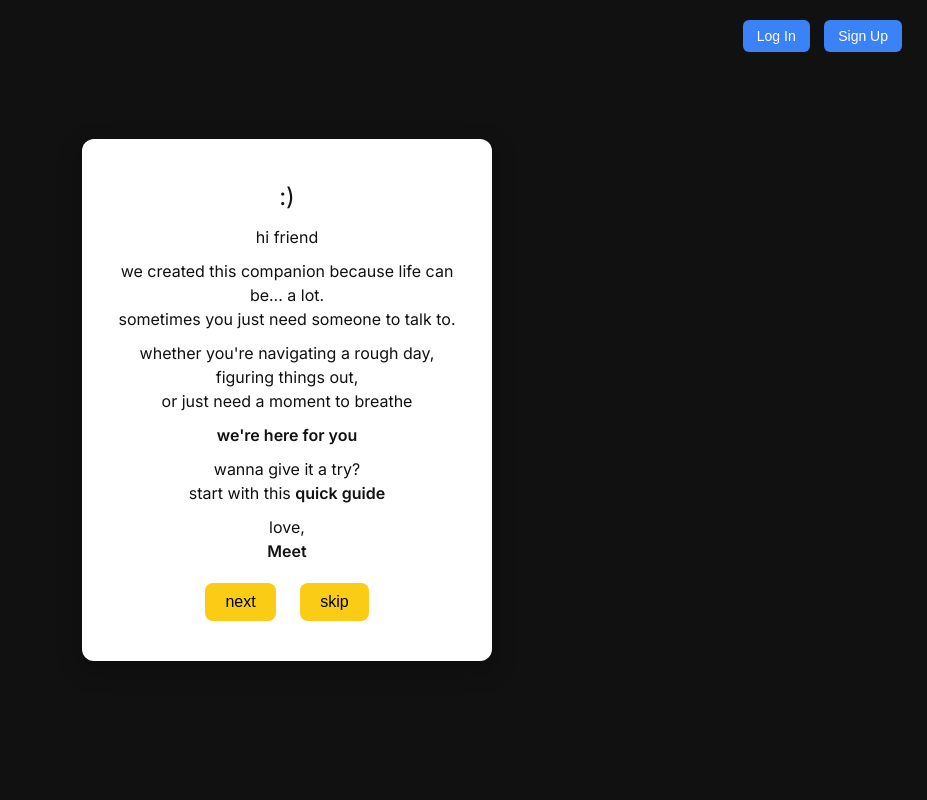
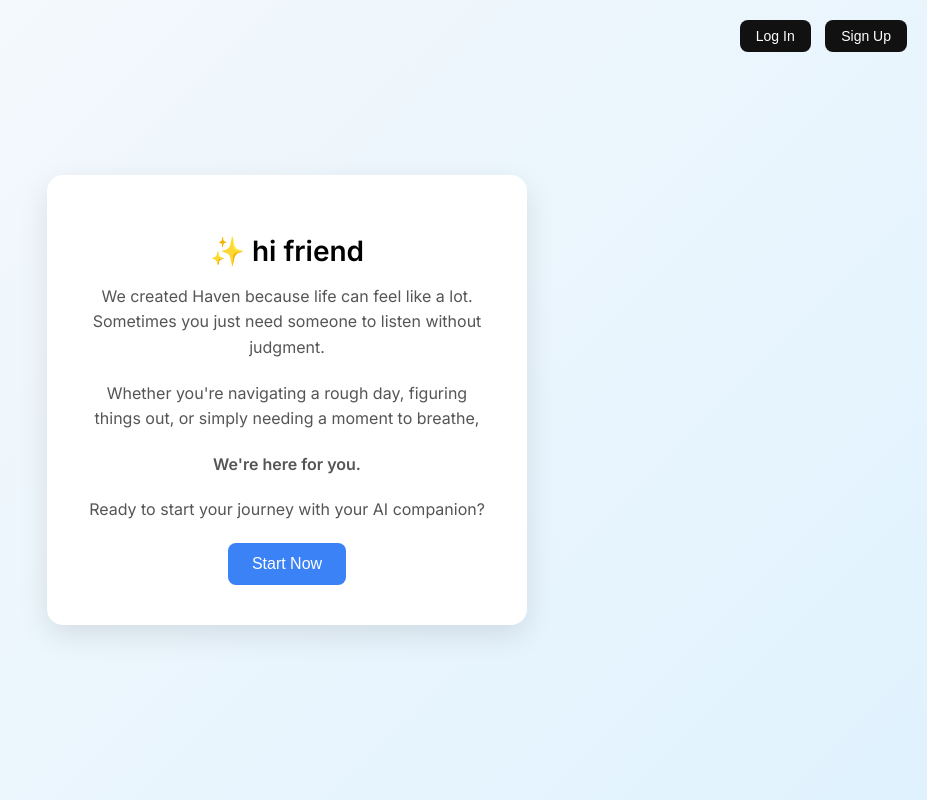
Before and after one commit to Fxmeet02/ai-therapist-frontend, a plain HTML site: page index.html in a window 1280 px wide. Shown: the whole page, without its empty margins (353-1280 px from the left). Drawn offline with Linux system fonts and the light colour scheme.

Commit message:
Update index.html

```diff
--- a/index.html
+++ b/index.html
@@ -3,83 +3,89 @@
 <head>
 <meta charset="UTF-8" />
 <meta name="viewport" content="width=device-width, initial-scale=1.0" />
-<title>Welcome Friend | Meet's AI Therapist Companion</title>
+<title>Meet's Haven AI Therapist Companion</title>
 <link href="https://fonts.googleapis.com/css2?family=Inter:wght@400;600&display=swap" rel="stylesheet">
 <style>
   body {
     margin: 0;
     padding: 0;
     height: 100vh;
+    background: linear-gradient(135deg, #f8fafc, #e0f2fe);
+    font-family: 'Inter', sans-serif;
     display: flex;
+    flex-direction: column;
+    align-items: center;
     justify-content: center;
-    align-items: center;
-    background: #111;
-    color: white;
-    font-family: 'Inter', sans-serif;
-    text-align: center;
   }
-  .onboarding {
-    background: #fff;
-    color: #111;
-    border-radius: 12px;
-    padding: 30px;
-    max-width: 350px;
-    box-shadow: 0 8px 24px rgba(0,0,0,0.3);
-    animation: fadeIn 0.8s ease;
-  }
-  .onboarding p {
-    margin: 10px 0;
-    line-height: 1.5;
-  }
-  .onboarding button {
-    background: #facc15;
-    border: none;
-    padding: 10px 20px;
-    border-radius: 8px;
-    font-size: 16px;
-    cursor: pointer;
-    margin: 10px;
-    transition: background 0.3s ease;
-  }
-  .onboarding button:hover {
-    background: #eab308;
-  }
-  .top-right {
+  .header {
     position: absolute;
     top: 20px;
     right: 20px;
   }
-  .top-right button {
-    background: #3b82f6;
-    color: white;
+  .header button {
+    background: #111;
+    color: #fff;
     border: none;
-    padding: 8px 14px;
-    margin: 0 5px;
-    border-radius: 6px;
+    padding: 8px 16px;
+    margin-left: 10px;
+    border-radius: 8px;
     cursor: pointer;
     font-size: 14px;
+    transition: background 0.3s ease;
   }
-  @keyframes fadeIn {
-    from { opacity: 0; transform: translateY(10px); }
+  .header button:hover {
+    background: #333;
+  }
+  .card {
+    background: #ffffff;
+    padding: 40px;
+    max-width: 400px;
+    border-radius: 16px;
+    box-shadow: 0 10px 30px rgba(0,0,0,0.1);
+    text-align: center;
+    animation: fadeInUp 0.8s ease;
+  }
+  .card h1 {
+    font-size: 28px;
+    margin-bottom: 10px;
+  }
+  .card p {
+    font-size: 16px;
+    color: #555;
+    line-height: 1.6;
+    margin-bottom: 20px;
+  }
+  .card button {
+    background: #3b82f6;
+    color: #fff;
+    border: none;
+    padding: 12px 24px;
+    border-radius: 8px;
+    font-size: 16px;
+    cursor: pointer;
+    transition: background 0.3s ease;
+  }
+  .card button:hover {
+    background: #2563eb;
+  }
+  @keyframes fadeInUp {
+    from { opacity: 0; transform: translateY(20px); }
     to { opacity: 1; transform: translateY(0); }
   }
 </style>
 </head>
 <body>
-<div class="top-right">
-  <button onclick="alert('Login functionality coming soon')">Log In</button>
-  <button onclick="alert('Sign Up functionality coming soon')">Sign Up</button>
+<div class="header">
+  <button onclick="alert('Login coming soon')">Log In</button>
+  <button onclick="alert('Sign Up coming soon')">Sign Up</button>
 </div>
-<div class="onboarding">
-  <p style="font-size: 24px;">:)</p>
-  <p>hi friend</p>
-  <p>we created this companion because life can be... a lot.<br>sometimes you just need someone to talk to.</p>
-  <p>whether you're navigating a rough day, figuring things out,<br>or just need a moment to breathe</p>
-  <p style="font-weight: 600;">we're here for you</p>
-  <p>wanna give it a try?<br>start with this <strong>quick guide</strong></p>
-  <p>love,<br><strong>Meet</strong></p>
-  <button onclick="alert('Guide coming soon!')">next</button>
-  <button onclick="alert('You can always return to start')">skip</button>
+<div class="card">
+  <h1>✨ hi friend</h1>
+  <p>We created Haven because life can feel like a lot. Sometimes you just need someone to listen without judgment.</p>
+  <p>Whether you're navigating a rough day, figuring things out, or simply needing a moment to breathe,</p>
+  <p style="font-weight: 600;">We're here for you.</p>
+  <p>Ready to start your journey with your AI companion?</p>
+  <button onclick="alert('Launching your calming journey...')">Start Now</button>
 </div>
 </body>
 </html>
```
